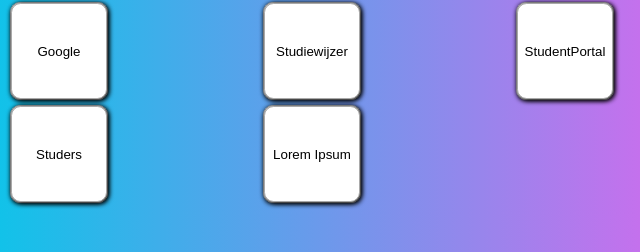
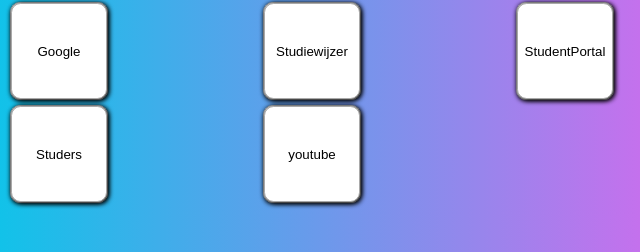
Before and after one commit to AkaruiAnims/psychic-spork, a plain HTML site: page Index.html in a window 1280 px wide. Shown: the part 108-360 px from the top of the page, 0-640 px from the left. Drawn offline with Linux system fonts and the light colour scheme.

Commit message:
youtube?

```diff
--- a/Index.html
+++ b/Index.html
@@ -36,7 +36,7 @@
 			<a href="https://www.studers.nl/"><button class="child">Studers</button></a>
 		</div>
 				<div class="child" id="c7">
-			<a href="#"><button class="child">Lorem Ipsum</button></a>
+			<a href="https://www.youtube.com"><button class="child">youtube</button></a>
 		</div>
 	</div>
 
```
